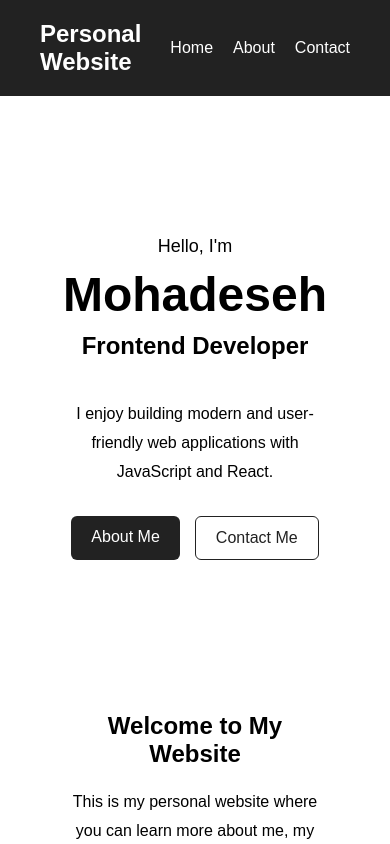
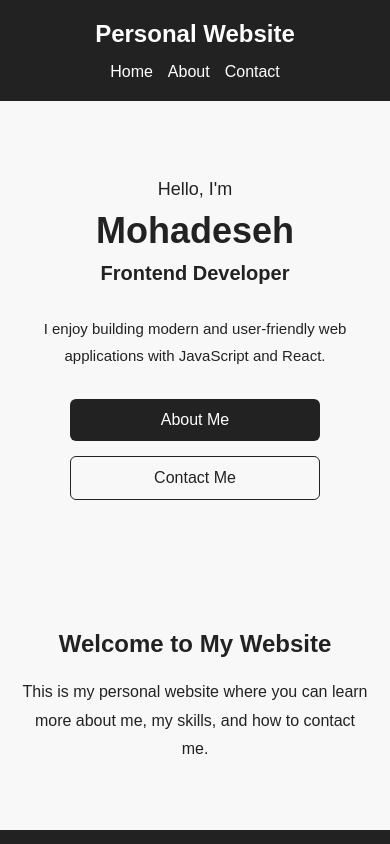
Before and after one commit to mohadesehesmaeilzadeh/personal-website, a React (Create React App) app: page / in a window 390 px wide. Shown: the top 844 px of the page. Built offline with nearby package versions, Linux system fonts and the light colour scheme.

Commit message:
edit: update the styles and also make it responsive

```diff
--- a/src/App.css
+++ b/src/App.css
@@ -1,3 +1,20 @@
+* {
+  box-sizing: border-box;
+}
+
+body {
+  margin: 0;
+  font-family: Arial, sans-serif;
+  background-color: #f8f8f8;
+  color: #222;
+}
+
+a {
+  text-decoration: none;
+}
+
+/* Navbar */
+
 nav {
   display: flex;
   justify-content: space-between;
@@ -13,25 +30,21 @@ nav h2 {
   margin: 0;
 }
 
+nav div {
+  display: flex;
+  gap: 20px;
+}
+
 nav a {
   color: white;
-  text-decoration: none;
-  margin-left: 20px;
+  font-weight: 500;
 }
 
-main {
-  padding: 40px;
-  min-height: 70vh;
+nav a:hover {
+  opacity: 0.7;
 }
 
-footer {
-  padding: 20px;
-
-  background-color: #222;
-  color: white;
-
-  text-align: center;
-}
+/* Home */
 
 .home {
   min-height: 70vh;
@@ -62,7 +75,7 @@ footer {
 
 .hero h2 {
   font-size: 24px;
-  margin-top: 10px;
+  margin: 10px 0;
 }
 
 .hero-description {
@@ -80,9 +93,6 @@ footer {
 .primary-button,
 .secondary-button {
   padding: 12px 20px;
-
-  text-decoration: none;
-
   border-radius: 6px;
 }
 
@@ -96,9 +106,13 @@ footer {
   color: #222;
 }
 
+.primary-button:hover,
+.secondary-button:hover {
+  opacity: 0.8;
+}
+
 .home-about {
   max-width: 800px;
-
   margin: 0 auto;
 
   padding: 50px 20px;
@@ -110,9 +124,12 @@ footer {
   line-height: 1.8;
 }
 
+/* About */
+
 .about {
   max-width: 1000px;
   margin: 0 auto;
+
   padding: 60px 20px;
 }
 
@@ -126,20 +143,13 @@ footer {
   margin-bottom: 20px;
 }
 
-.about-intro p {
+.about-intro p,
+.about-info p {
   line-height: 1.8;
 }
 
 .about-info {
   margin-bottom: 50px;
-}
-
-.about-info h2 {
-  margin-bottom: 15px;
-}
-
-.about-info p {
-  line-height: 1.8;
 }
 
 .skills-section h2 {
@@ -158,11 +168,20 @@ footer {
   border: 1px solid #ddd;
   border-radius: 8px;
 
-  background-color: #f5f5f5;
+  background-color: white;
+
+  transition: 0.2s;
 }
+
+.skill-card:hover {
+  transform: translateY(-3px);
+}
+
+/* Contact */
 
 .contact {
   min-height: 70vh;
+
   padding: 60px 20px;
 }
 
@@ -184,23 +203,30 @@ footer {
 .contact-form {
   display: flex;
   flex-direction: column;
+
   gap: 10px;
 }
 
 .contact-form label {
+  margin-top: 10px;
   font-weight: bold;
-  margin-top: 10px;
 }
 
 .contact-form input,
 .contact-form textarea {
   width: 100%;
+
   padding: 12px;
 
   font-size: 16px;
 
   border: 1px solid #ccc;
   border-radius: 6px;
+}
+
+.contact-form input:focus,
+.contact-form textarea:focus {
+  outline: 2px solid #222;
 }
 
 .contact-form textarea {
@@ -228,6 +254,8 @@ footer {
   opacity: 0.85;
 }
 
+/* Thank You */
+
 .thank-you-message {
   max-width: 600px;
 
@@ -239,3 +267,71 @@ footer {
 .thank-you-message h1 {
   margin-bottom: 20px;
 }
+
+/* Footer */
+
+footer {
+  padding: 20px;
+
+  background-color: #222;
+  color: white;
+
+  text-align: center;
+}
+
+/* Responsive */
+
+@media (max-width: 768px) {
+  nav {
+    flex-direction: column;
+    gap: 15px;
+
+    padding: 20px;
+  }
+
+  nav div {
+    gap: 15px;
+  }
+
+  .hero {
+    min-height: 50vh;
+  }
+
+  .hero h1 {
+    font-size: 36px;
+  }
+
+  .hero h2 {
+    font-size: 20px;
+  }
+
+  .hero-description {
+    font-size: 15px;
+  }
+
+  .hero-buttons {
+    flex-direction: column;
+    width: 100%;
+    max-width: 250px;
+  }
+
+  .primary-button,
+  .secondary-button {
+    width: 100%;
+    text-align: center;
+  }
+
+  .about-intro h1,
+  .contact-section h1 {
+    font-size: 32px;
+  }
+
+  .skills-list {
+    flex-direction: column;
+  }
+
+  .skill-card {
+    width: 100%;
+    text-align: center;
+  }
+}
--- a/src/index.css
+++ b/src/index.css
@@ -6,3 +6,7 @@ body {
   margin: 0;
   font-family: Arial, sans-serif;
 }
+
+html {
+  scroll-behavior: smooth;
+}
```
